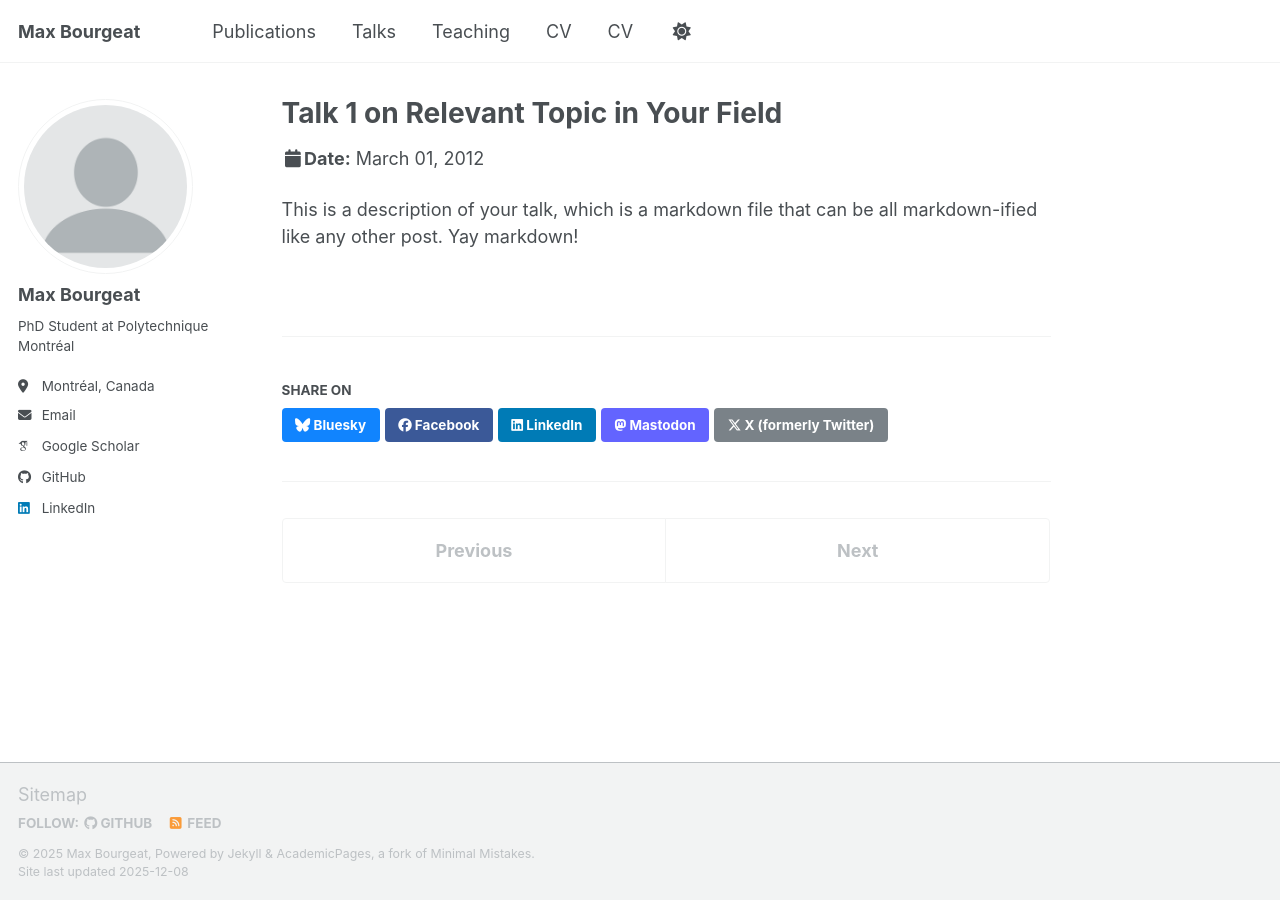
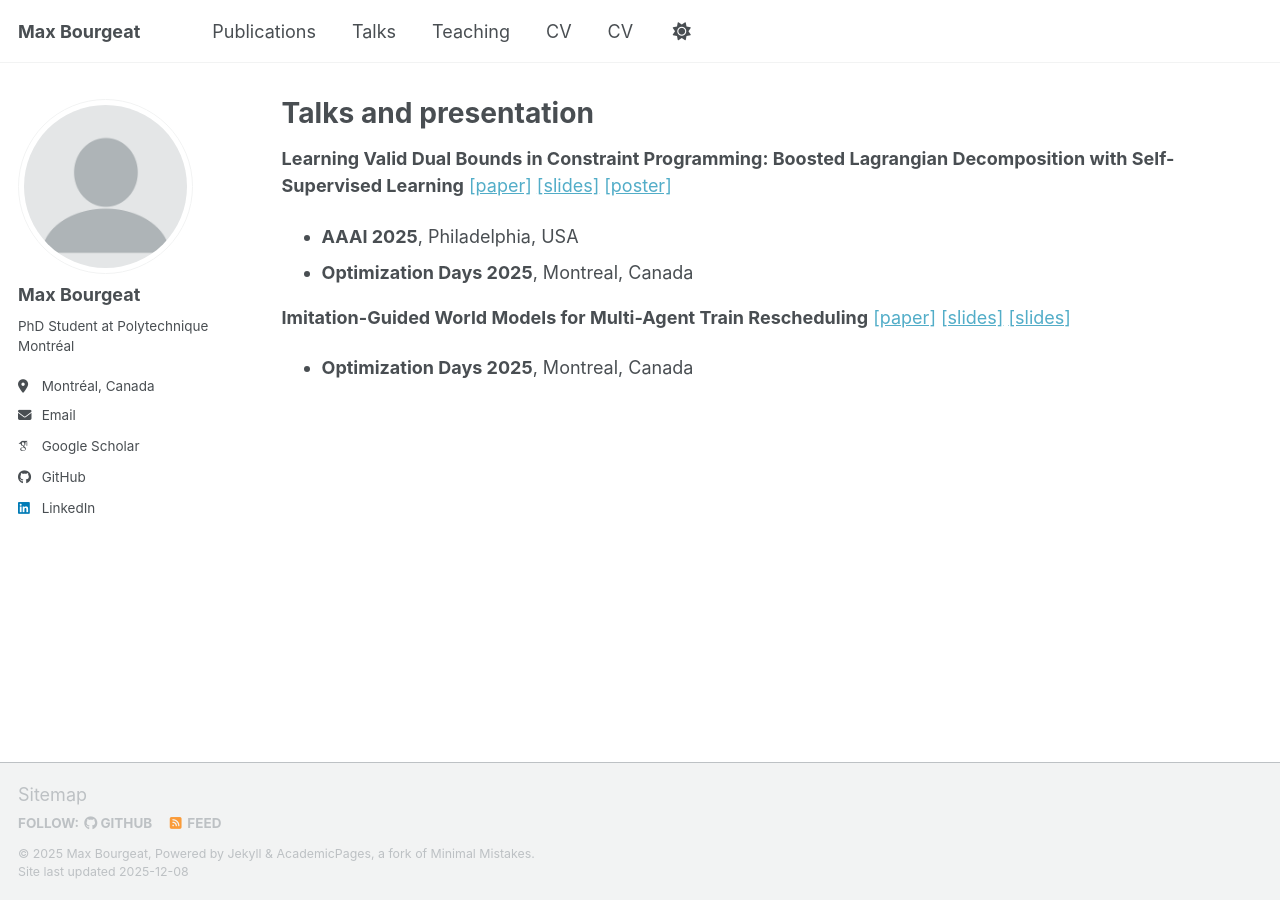
Before and after one commit to Max9294D/Max9294D.github.io, a Jekyll site: the page built from _talks/2012-03-01-talk-1.md, in a window 1280 px wide. Built offline with Jekyll 4.4.1, drawn with Linux system fonts in a browser that asks for light colours; some web fonts are replaced; a script bundle is joined from its source files by our own code; library files that are not in the unit come from our copies.

Commit message:
Revise talk details and add new presentation links
Updated talk metadata and added new presentations with links.

```diff
--- a/_talks/2012-03-01-talk-1.md
+++ b/_talks/2012-03-01-talk-1.md
@@ -1,11 +1,16 @@
 ---
-title: "Talk 1 on Relevant Topic in Your Field"
-collection: talks
-type: "Talk"
-permalink: /talks/2012-03-01-talk-1
-venue: "UC San Francisco, Department of Testing"
-date: 2012-03-01
-location: "San Francisco, CA, USA"
+layout: archive
+title: "Talks and presentation"
+permalink: /talks/
+author_profile: true
+redirect_from:
+  - /talks.html
 ---
 
-This is a description of your talk, which is a markdown file that can be all markdown-ified like any other post. Yay markdown!
+{% include base_path %}
+**Learning Valid Dual Bounds in Constraint Programming: Boosted Lagrangian Decomposition with Self-Supervised Learning**  [[paper]](https://arxiv.org/pdf/2410.16750) [[slides]](/files/Presentation_JdS_VAE.pdf) [[poster]](/files/Poster_AISTATS_Portrait.pdf) <br>
+- **AAAI 2025**, Philadelphia, USA
+- **Optimization Days 2025**, Montreal, Canada
+
+**Imitation-Guided World Models for Multi-Agent Train Rescheduling**  [[paper]](https://arxiv.org/pdf/2402.02857) [[slides]](/files/Presentation_JDS_Optim.pdf) [[slides]](/files/Poster_NeurIPS_Landscape.pdf) <br>
+- **Optimization Days 2025**, Montreal, Canada
```
